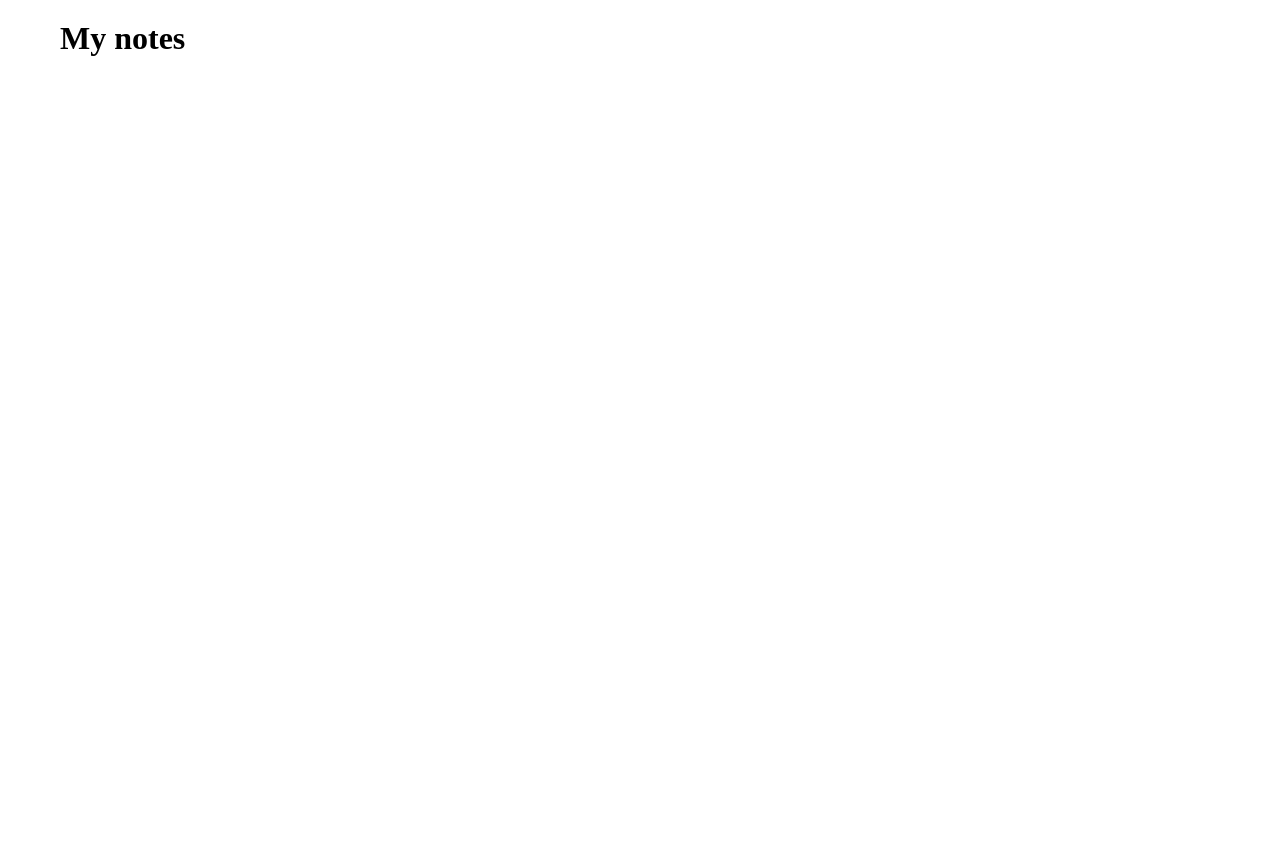
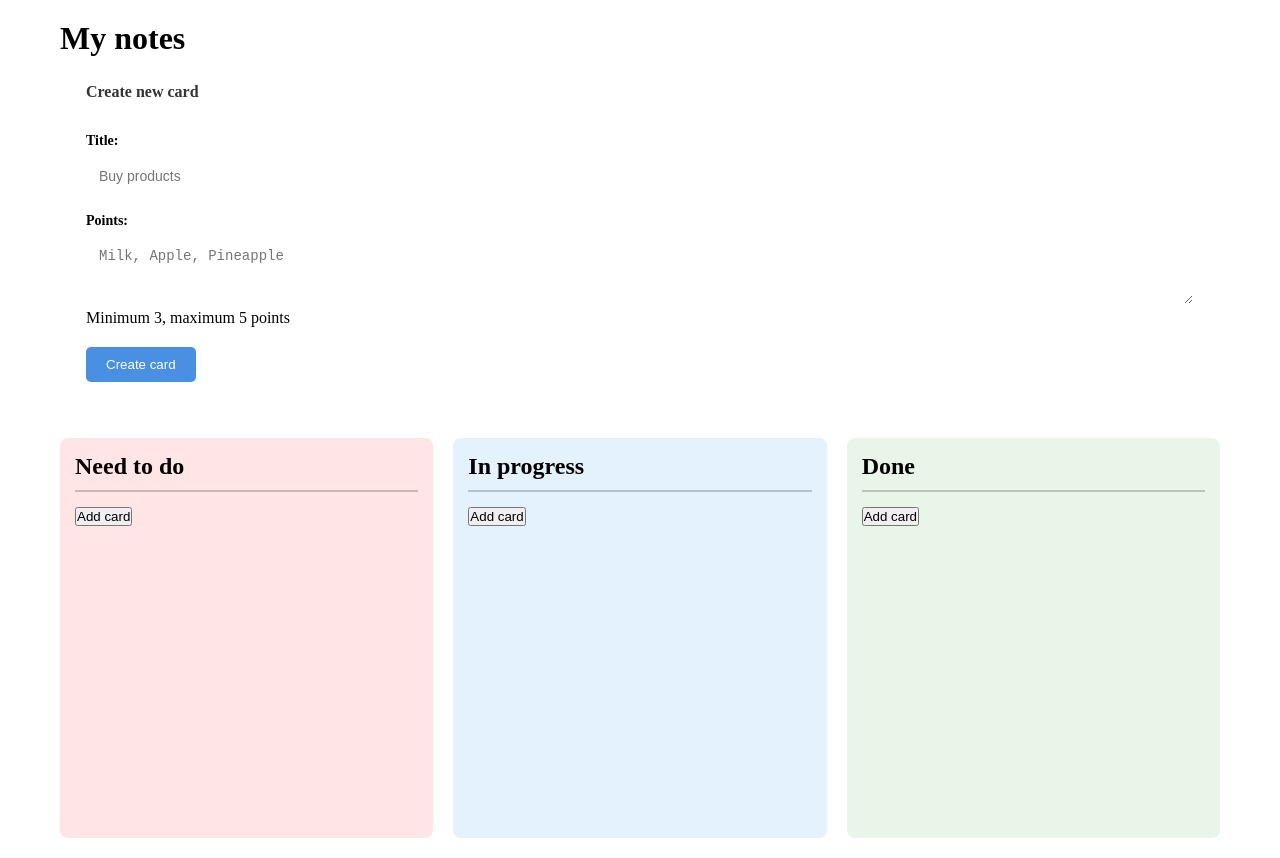
Before and after one commit to savin3/clientpractice2, a website: page index.html in a window 1280 px wide. Before the commit the page ends 800 px from the top, so only its background shows below. Drawn offline with Linux system fonts and the light colour scheme.

Commit message:
fix added a form component and added styles to the form, fix index.html

```diff
--- a/css/main.css
+++ b/css/main.css
@@ -60,3 +60,61 @@
 .card li {
     margin: 4px 0;
 }
+
+.add-form {
+    background: #fff;
+    border-radius: 15px;
+    padding: 25px;
+    margin-bottom: 30px;
+    border: 1px solid rgba(255,255,255,0.3);
+}
+
+.add-form h3 {
+    color: #333;
+    font-size: 16px;
+    margin-bottom: 20px;
+    padding-bottom: 10px;
+    border-bottom: 2px solid #fff;
+}
+
+.form-group {
+    margin-bottom: 20px;
+}
+
+.form-group label {
+    display: block;
+    margin-bottom: 10px;
+    color: #000;
+    font-weight: bold;
+    font-size: 14px;
+}
+
+.form-group input,
+.form-group textarea {
+    width: 100%;
+    padding: 8px 12px;
+    border: 1px solid #fff;
+    border-radius: 5px;
+    font-size: 14px;
+}
+
+.error {
+    color: #d32f2f;
+    background: #ffebee;
+    padding: 10px;
+    border-radius: 5px;
+    margin-bottom: 15px;
+}
+
+.add-form button {
+    background: #4a90e2;
+    color: #fff;
+    border: none;
+    padding: 10px 20px;
+    border-radius: 5px;
+    cursor: pointer;
+}
+
+.add-form button:hover {
+    background: #357abd;
+}
--- a/index.html
+++ b/index.html
@@ -7,18 +7,23 @@
     <script defer src="js/vue.js"></script>
     <script defer src="js/main.js"></script>
     <link rel="stylesheet" href="css/main.css">
-    <title>Personal note</title>
+    <title>My notes</title>
 </head>
 <body>
     <div id="app">
-        <div class="column column 1">
+        <div class="app">
+            <h1>My notes</h1>
 
-        </div>
-        <div class="column column 2">
+            <add-card-form></add-card-form>
 
-        </div>
-        <div class="column column 3">
-
+            <div class="columns-container">
+                <column-component
+                v-for="col in columns"
+                :key="col.id"
+                :column-id="col.id"
+                :all-cards="allCards">
+                </column-component>
+            </div>
         </div>
     </div>
 </body>
--- a/js/main.js
+++ b/js/main.js
@@ -11,13 +11,13 @@ Vue.component('card-component', {
 })
 
 Vue.component('column-component', {
-    props: ['columnID', 'allCards'],
+    props: ['columnId', 'allCards'],
     template: `
         <div class="column" :class="columnClass">
             <h2> {{ columnTitle }} </h2>
 
             <card-component
-                v-for="card in columnСards"
+                v-for="card in columnCards"
                 :key="card.id"
                 :card-data="card">
             </card-component>
@@ -49,6 +49,7 @@ Vue.component('column-component', {
 })
 
 Vue.component('add-card-form', {
+    props: ['columnId', 'currentCardsCount'],
     data () {
         return {
             title: '',
@@ -68,7 +69,7 @@ Vue.component('add-card-form', {
                 return
             }
 
-            if (itemsList.lenght < 3) {
+            if (itemsList.length < 3) {
                 this.error = 'Minimum of 3 points'
                 return
             }
@@ -84,8 +85,40 @@ Vue.component('add-card-form', {
                 items: itemsList,
                 column: this.columnId
             }
+
+            this.$emit('card-created', newCard)
+
+            this.title = ''
+            this.itemsInput = ''
+            this.error = ''
         }
-    }
+    },
+    template: `
+        <div class="add-form">
+            <h3>Create new card</h3>
+
+            <div class="form-group">
+                <label>Title:</label>
+                <input type="text" v-model="title" placeholder="Buy products">
+            </div>
+
+            <div class="form-group">
+                <label>Points:</label>
+                <textarea
+                    v-model="itemsInput"
+                    placeholder="Milk, Apple, Pineapple"
+                    rows="3">
+                </textarea>
+                <p>Minimum 3, maximum 5 points</p>
+            </div>
+
+            <div v-if="error" class="error">
+                {{ error }}
+            </div>
+
+            <button @click="addCard">Create card</button>
+        </div>
+    `
 })
 
 let app = new Vue ({
@@ -99,16 +132,9 @@ let app = new Vue ({
         allCards: [],
         activeColumnId: null
     },
-    template: `
-        <div class="app">
-            <h1>My notes</h1>
-            <div class="columns-container">
-                <column-component
-                v-for="col in columns"
-                :key="col.id"
-                :column-data="col">
-                </column-component>
-            </div>
-        </div>
-    `
+    methods: {
+        addCard(cardData) {
+            this.allCards.push(cardData)
+        }
+    }
 })
```
